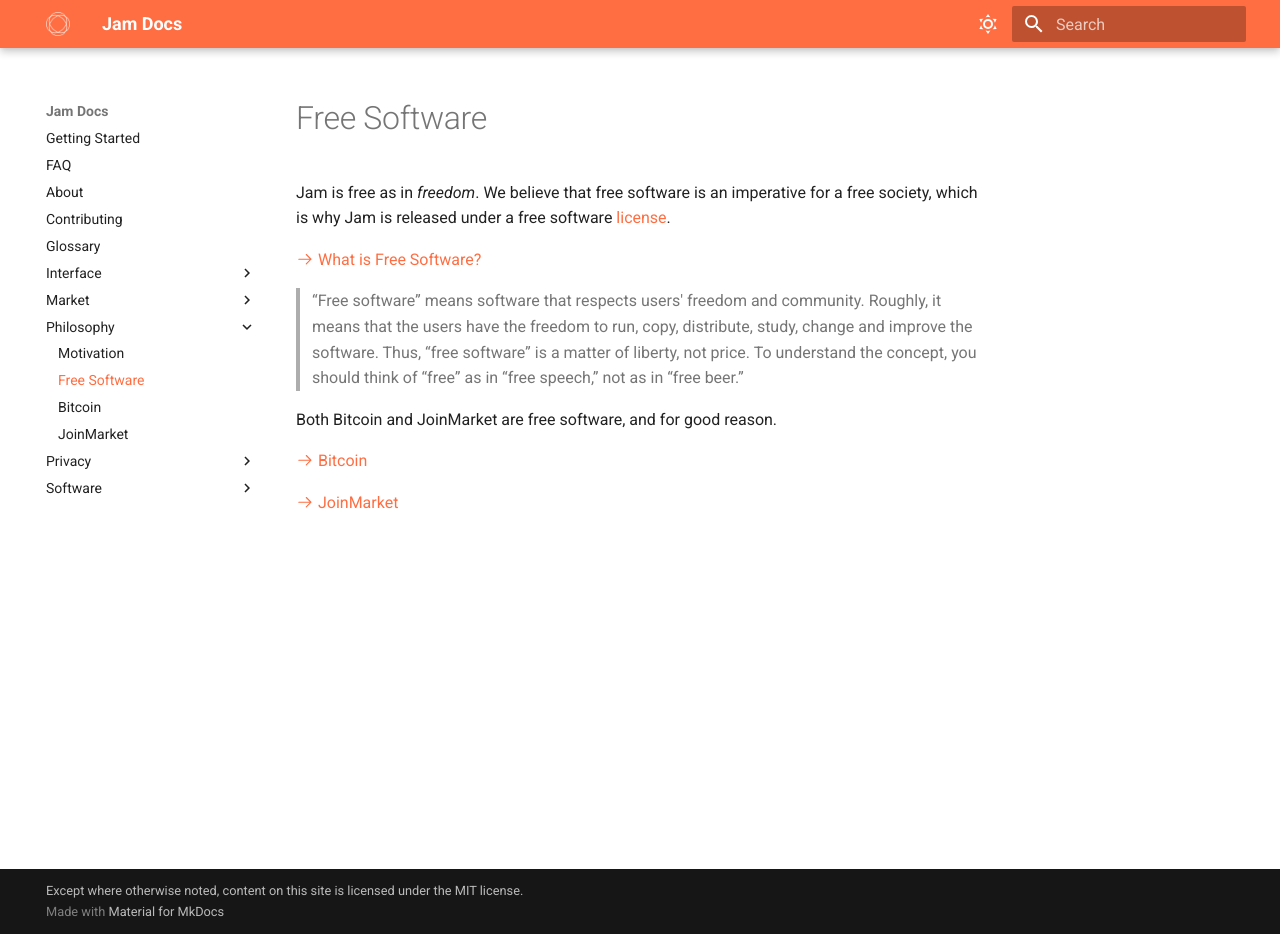
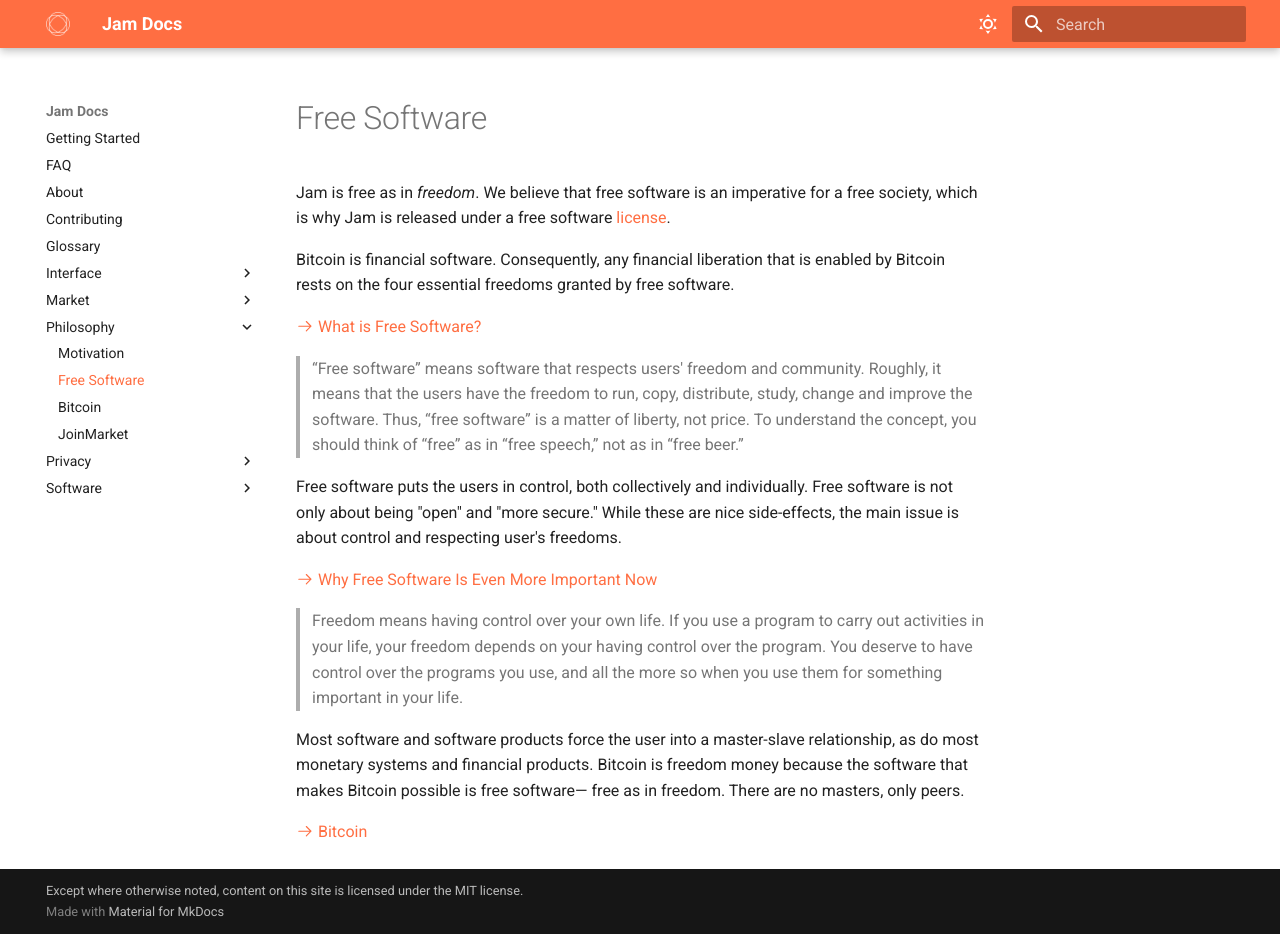
Before and after one commit to joinmarket-webui/jamdocs, an MkDocs documentation site: the page built from docs/philosophy/01-free-software.md, in a window 1280 px wide and 934 px high. Built offline with MkDocs 1.6.1 and Material for MkDocs 9.7.7, drawn with Linux system fonts in a browser that asks for light colours; nearby versions of some CDN libraries.

Commit message:
docs(philosophy): free software

```diff
--- a/docs/philosophy/01-free-software.md
+++ b/docs/philosophy/01-free-software.md
@@ -2,6 +2,10 @@
 
 Jam is free as in *freedom*. We believe that free software is an imperative for
 a free society, which is why Jam is released under a free software [license].
+
+Bitcoin is financial software. Consequently, any financial liberation that is
+enabled by Bitcoin rests on the four essential freedoms granted by free
+software.
 
 [:octicons-arrow-right-24: What is Free Software?][gnu]
 
@@ -11,13 +15,27 @@
 >  liberty, not price. To understand the concept, you should think of “free” as
 >  in “free speech,” not as in “free beer.”
 
-Both Bitcoin and JoinMarket are free software, and for good reason.
+Free software puts the users in control, both collectively and individually.
+Free software is not only about being "open" and "more secure." While these are
+nice side-effects, the main issue is about control and respecting user's
+freedoms.
+
+[:octicons-arrow-right-24: Why Free Software Is Even More Important Now][gnu-why]
+
+> Freedom means having control over your own life. If you use a program to carry
+> out activities in your life, your freedom depends on your having control over
+> the program. You deserve to have control over the programs you use, and all
+> the more so when you use them for something important in your life.
+
+Most software and software products force the user into a master-slave
+relationship, as do most monetary systems and financial products. Bitcoin is
+freedom money because the software that makes Bitcoin possible is free software—
+free as in freedom. There are no masters, only peers.
 
 [:octicons-arrow-right-24: Bitcoin][bitcoin]
 
-[:octicons-arrow-right-24: JoinMarket][joinmarket]
 
 [gnu]: https://www.gnu.org/philosophy/free-sw.html
+[gnu-why]: https://www.gnu.org/philosophy/free-software-even-more-important.html
 [license]: /software/license
 [bitcoin]: /philosophy/02-bitcoin
-[joinmarket]: /philosophy/03-joinmarket
```
